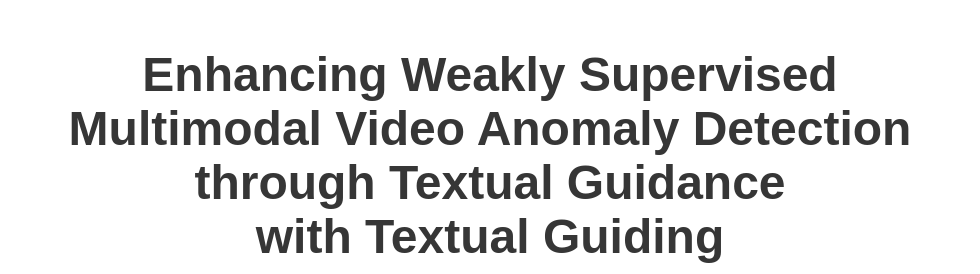
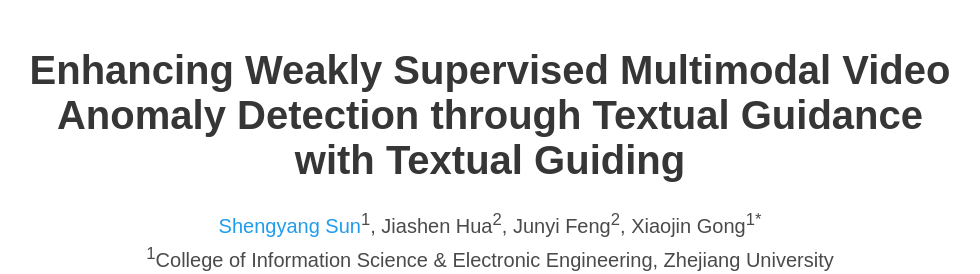
Before and after one commit to shengyangsun/TGMVAD, a plain HTML site: page index.html in a window 1280 px wide. Shown: the top 274 px of the page, without its empty margins (150-1130 px from the left). Drawn offline with nearby package versions, Linux system fonts and the light colour scheme; a script that the page names is missing; some icons are missing; a web font is replaced by a local one.

Commit message:
Update index.html

```diff
--- a/index.html
+++ b/index.html
@@ -53,7 +53,7 @@ Anomaly Detection with Textual Guiding</title>
       <div class="container is-max-desktop">
         <div class="columns is-centered">
           <div class="column has-text-centered">
-            <h1 class="title is-1 publication-title">Enhancing Weakly Supervised Multimodal Video Anomaly Detection through Textual Guidance <br> with Textual Guiding</h1>
+            <h1 class="title is-2 publication-title">Enhancing Weakly Supervised Multimodal Video Anomaly Detection through Textual Guidance <br> with Textual Guiding</h1>
             <div class="is-size-5 publication-authors">
               <!-- Paper authors -->
               <span class="author-block">
```
